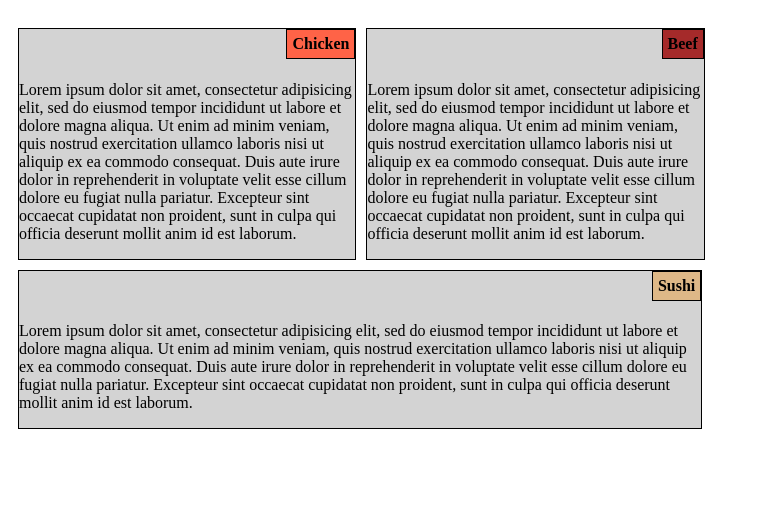
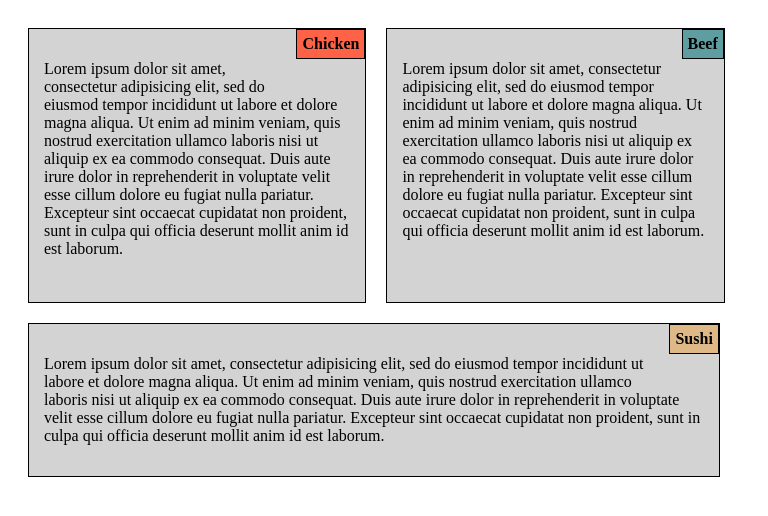
Before and after one commit to RavikrishnanVithushan/courseratest, a plain HTML site: page Solution/index.html in a window 768 px wide. Shown: the part 48-564 px from the top of the page. Drawn offline with Linux system fonts and the light colour scheme.

Commit message:
Update solution.css

```diff
--- a/Solution/solution.css
+++ b/Solution/solution.css
@@ -5,18 +5,20 @@ h1{
   text-align: center;
 }
 div{
+
+
   border:1px solid black;
   background-color: lightgrey;
   float:left;
-  margin-left:10px;
+  margin-left:20px;
   margin-top: 10px;
 }
  h4{
 
-  border: 1px solid black;
+  border: 1px solid black ;
   padding:5px;
   float:right;
-  margin-left: 700px;
+  position: relative;
   margin-top: 0px;
   text-align: center;
 
@@ -25,11 +27,14 @@ div.chicken h4{
   background-color: tomato;
 }
 div.Beef h4{
-  background-color:#A52A2A;
+  background-color:#5F9EA0;
 
 }
 div.Sushi h4{
   background-color:#DEB887;
+}
+p{
+  padding:15px;
 }
 
 @media (min-width:992px){
@@ -46,17 +51,22 @@ div.Sushi h4{
 @media(min-width:768px)and (max-width:991px){
   div.chicken{
     width:45%;
+    height:35%;
+
   }
   div.Beef{
     width:45%;
+    height:35%;
   }
   div.Sushi{
-    width:91%;
+    width:92%;
+    margin-top: 20px;
   }
 }
 
   @media(max-width:767px){
     div.chicken,div.Beef,div.Sushi{
-      width:90%;
+      width:80%;
+      margin-left: 60px;
     }
   }
```
